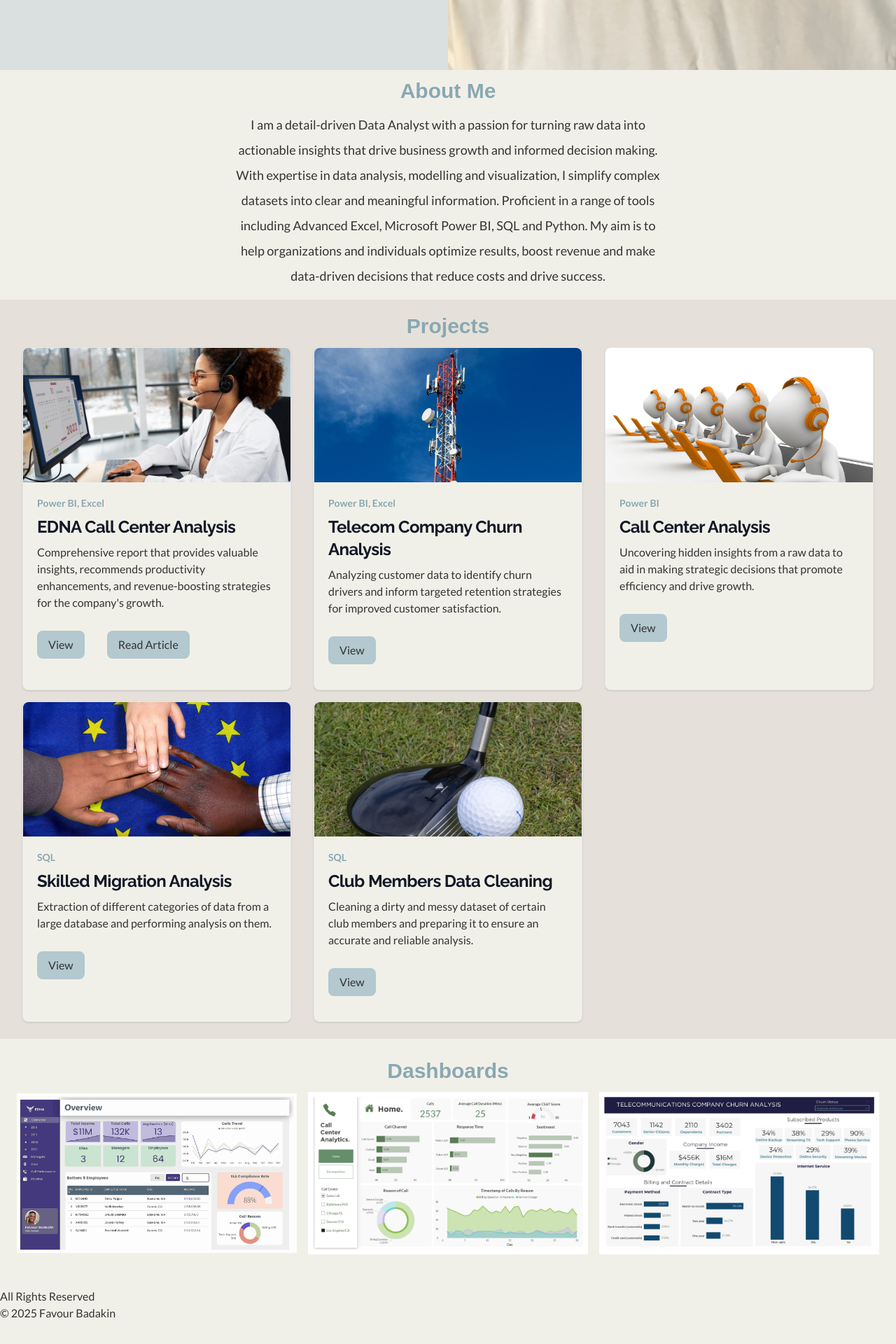
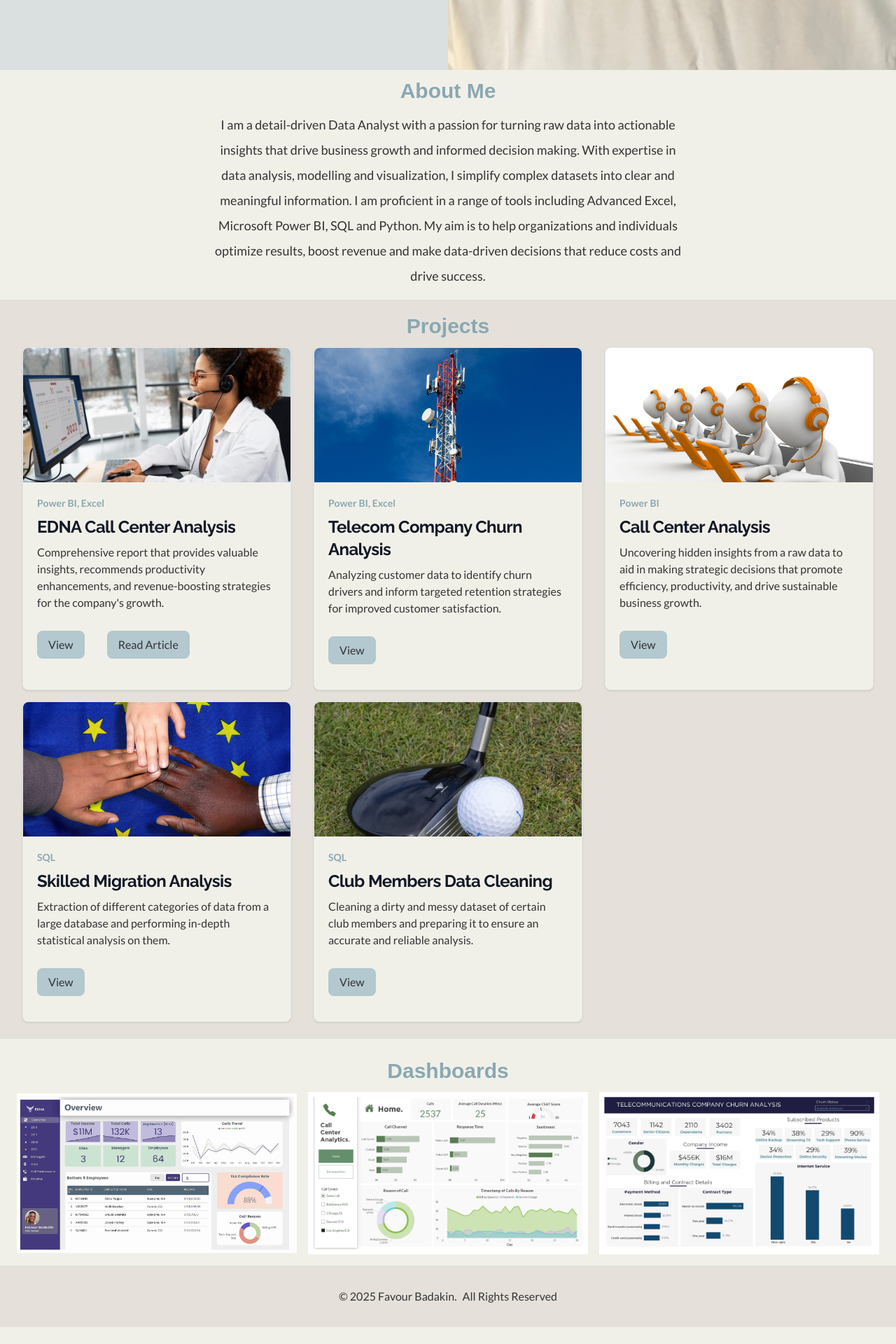
Before and after one commit to FaveInsights/myportfolio, a React (Vite) app: page / in a window 1280 px wide. Shown: the part 793-2713 px from the top of the page at 70% size. After the commit the page ends 2689 px from the top, so only its background shows below. Built offline with nearby package versions, Linux system fonts and the light colour scheme; a web font is replaced by a local one.

Commit message:
fresh changes

```diff
--- a/src/components/About.jsx
+++ b/src/components/About.jsx
@@ -4,7 +4,7 @@ const About = () => {
   return (
  <section className='px-6 pb-4' id='about'>
     <h2 className='text-[#89A8B2] text-center my-3 text-xl font-semibold unbounded md:text-3xl'>About Me</h2>
-    <p className='text-base leading-8 lg:leading-9 md:text-lg md:w-[50%] mx-auto md:text-center'>I am a detail-driven Data Analyst with a passion for turning raw data into actionable insights that drive business growth and informed decision making. With expertise in data analysis, modelling and visualization, I simplify complex datasets into clear and meaningful information. Proficient in a range of tools including Advanced Excel, Microsoft Power BI, SQL and Python. My aim is to help organizations and individuals optimize results, boost revenue and make data-driven decisions that reduce costs and drive success.</p>
+    <p className='text-base leading-8 lg:leading-9 md:text-lg md:max-w-2xl mx-auto md:text-center'>I am a detail-driven Data Analyst with a passion for turning raw data into actionable insights that drive business growth and informed decision making. With expertise in data analysis, modelling and visualization, I simplify complex datasets into clear and meaningful information. I am proficient in a range of tools including Advanced Excel, Microsoft Power BI, SQL and Python. My aim is to help organizations and individuals optimize results, boost revenue and make data-driven decisions that reduce costs and drive success.</p>
     </section>
   )
 }
--- a/src/components/Footer.jsx
+++ b/src/components/Footer.jsx
@@ -4,9 +4,11 @@ const Footer = () => {
     const date = new Date();
     const year = date.getFullYear();
   return (
-    <footer className="dark:bg-[#3C3C3C] py-8">
+
+    <footer className="bg-[#E5E1DA] dark:bg-[#3C3C3C] py-8 md:flex space-x-2 justify-center text-center">
+      <p> &copy; {year} Favour Badakin.</p>
       <p> All Rights Reserved </p>
-      <p> &copy; {year} Favour Badakin</p>
+
     </footer>
   );
 }
--- a/src/components/Hero.jsx
+++ b/src/components/Hero.jsx
@@ -18,7 +18,7 @@ const Hero = () => {
     timeOfDay = "evening";
   }
   return (
-    <section className="h-[75vh] sm:h-full rounded-b-3xl lg:rounded-none flex-col items-center lg:flex-row flex w-full bgg-[#E5E1DA] bg-[#B3C8CF] bg-opacity-40 dark:dark dark:bg-inherit mt-4 pt-4 pb-6 lg:py-0">
+    <section className="h-[75vh] sm:h-full rounded-b-3xl lg:rounded-none flex-col items-center lg:flex-row flex w-full bg-[#B3C8CF] bg-opacity-40 dark:dark dark:bg-inherit mt-4 pt-4 pb-6 lg:py-0">
       <div className="w-full md:w-1/2">
         <div className="lg:mt-[-15rem] text-center lg:text-left px-6">
           <h6 className="lg:text-2xl mt-2 font-semibold secondary text-xl">
@@ -44,7 +44,7 @@ const Hero = () => {
               repeat={0}
             />
           </p>
-          <div className="lg:inline-flex align-middle gap-x-4">
+          <div className="lg:flex gap-x-4">
             <button
               className="btn my-2 text-lg"
               onClick={() =>
@@ -59,7 +59,7 @@ const Hero = () => {
             >
               View CV
             </a>
-            <div className="flex items-center gap-4 mt-6 pb-8 md:pb-0">
+            <div className="flex items-center gap-4 mt-6 pb-8 md:pb-0 justify-center">
 
               <div>
                 <a href="https://www.x.com/fav_bdk" target="_blank">
--- a/src/components/lib/data.js
+++ b/src/components/lib/data.js
@@ -27,7 +27,7 @@ export default [
   {
     id: 3,
     title: "Call Center Analysis",
-    desc: "Uncovering hidden insights from a raw data to aid in making strategic decisions that promote efficiency and drive growth.",
+    desc: "Uncovering hidden insights from a raw data to aid in making strategic decisions that promote efficiency, productivity, and drive sustainable business growth.",
     image: call1,
     tool: "Power BI",
     github: "https://www.github.com/FaveInsights/Call-Center-Analysis",
@@ -35,7 +35,7 @@ export default [
   {
     id: 4,
     title: "Skilled Migration Analysis",
-    desc: "Extraction of different categories of data from a large database and performing analysis on them.",
+    desc: "Extraction of different categories of data from a large database and performing in-depth statistical analysis on them.",
     image: migration,
     github: "https://www.github.com/FaveInsights/Skilled-Migration-Analysis",
     tool: "SQL",
```
